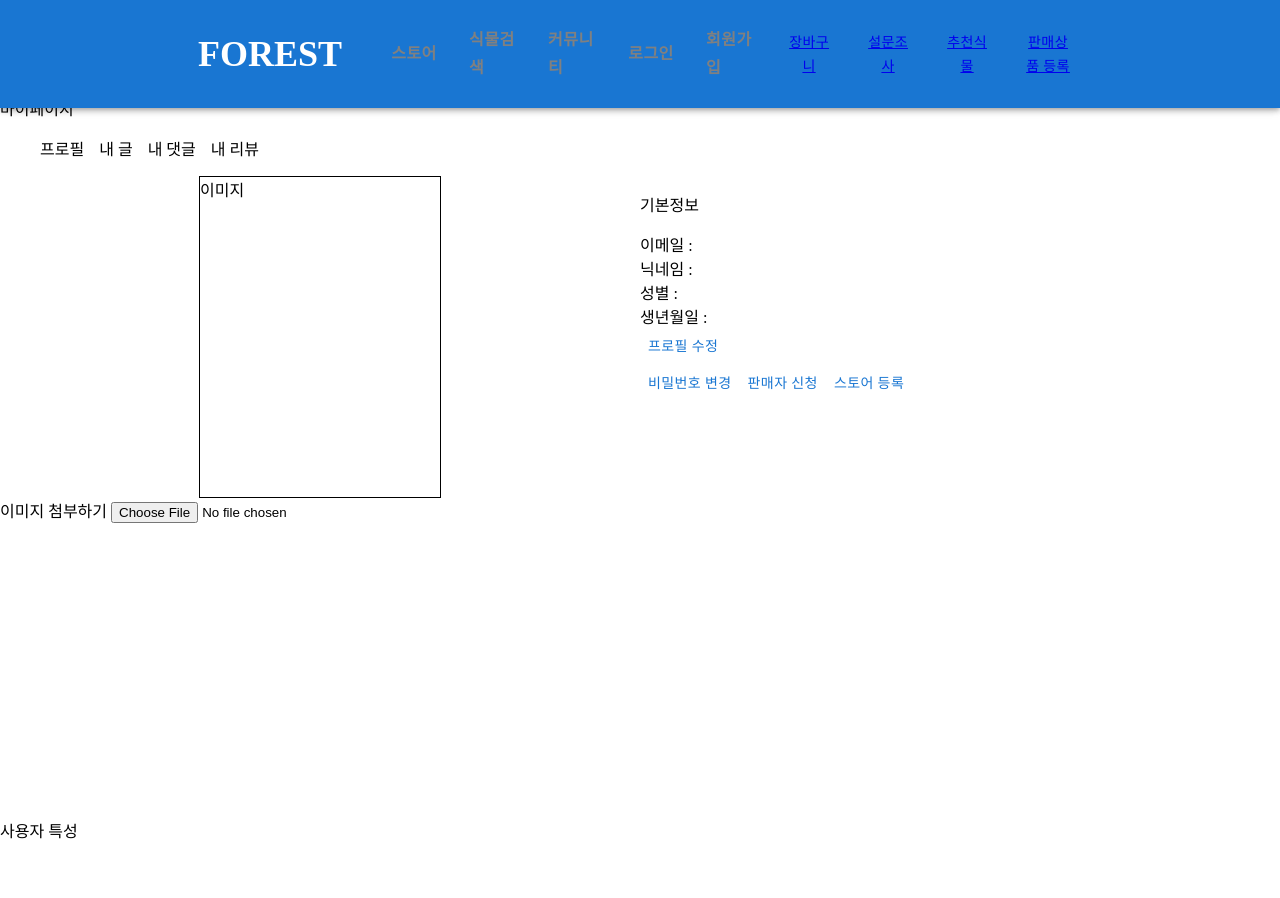
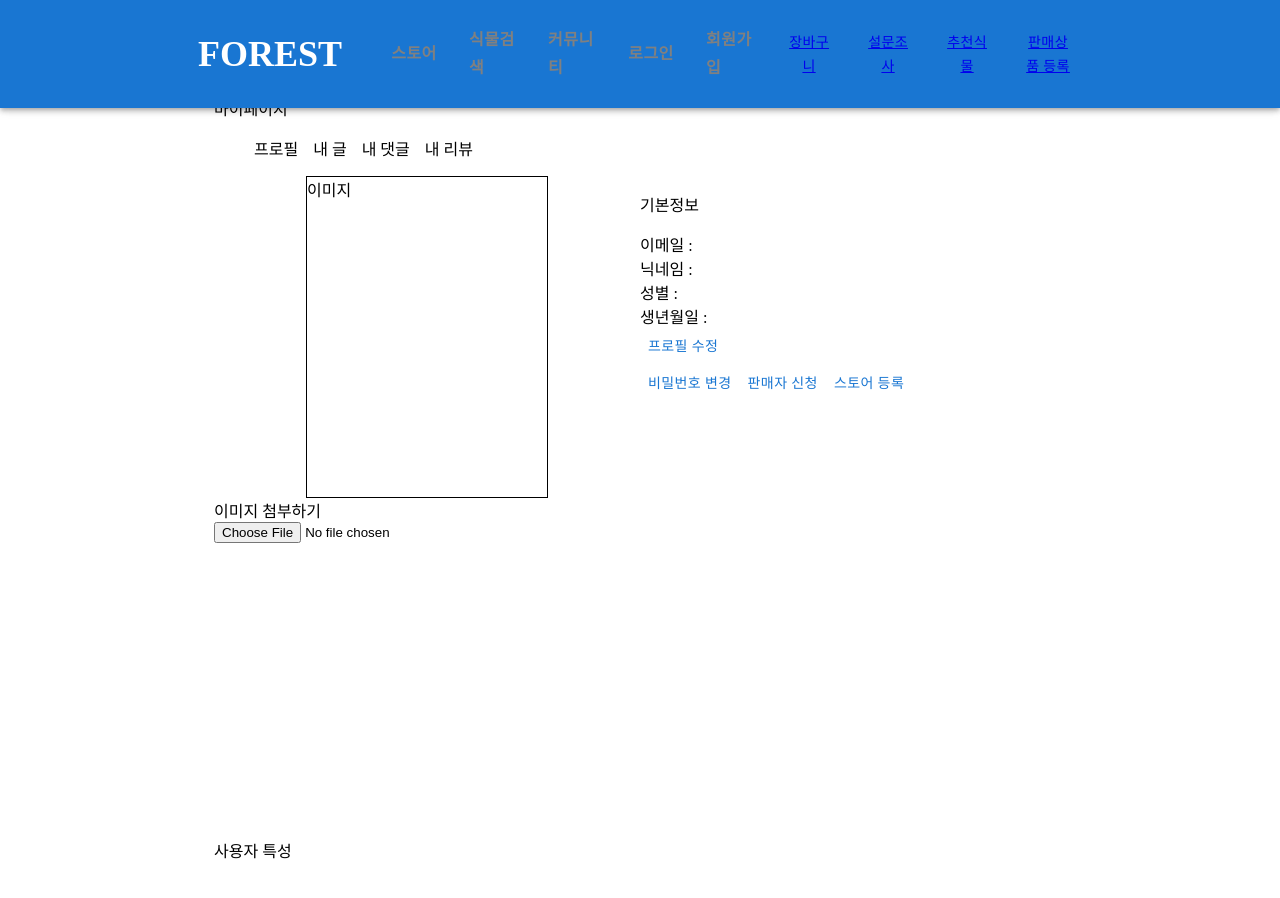
Before and after one commit to dohyung102/Forest, a React (Create React App) app in the folder frontend/: page /mypage in a window 1280 px wide. Shown: the top 898 px of the page. Built offline with nearby package versions, Linux system fonts and the light colour scheme; no server answers.

Commit message:
REFAC: modify max-width in mypage

```diff
--- a/frontend/src/components/pages/MyComments.js
+++ b/frontend/src/components/pages/MyComments.js
@@ -1,5 +1,5 @@
 import React, { useState, useEffect } from 'react';
-import { Grid } from '@mui/material';
+import { Grid, Container } from '@mui/material';
 import axios from 'axios';
 import { useNavigate } from 'react-router-dom';
 
@@ -32,6 +32,7 @@ const MyComments = () => {
   }, [])
 
   return (
+    <Container maxWidth='md'>
       <Grid container>
         <Grid item md={12}>
           <p className='mypage-title'>마이페이지</p>
@@ -55,6 +56,7 @@ const MyComments = () => {
           })}
         </div>
       </Grid>
+    </Container>
   );
 };
 
--- a/frontend/src/components/pages/MyReviews.js
+++ b/frontend/src/components/pages/MyReviews.js
@@ -1,7 +1,7 @@
 import React, { useState, useEffect } from 'react';
 import { useNavigate } from 'react-router-dom';
 import axios from 'axios';
-import { Grid } from '@mui/material';
+import { Grid, Container } from '@mui/material';
 
 import Mynav from '../layout/MypageNavigation'
 
@@ -32,6 +32,7 @@ const MyReviews = () => {
   }, [])
 
   return (
+    <Container maxWidth='md'>
       <Grid container>
         <Grid item md={12}>
           <p className='mypage-title'>마이페이지</p>
@@ -55,6 +56,7 @@ const MyReviews = () => {
           })}
         </div>
       </Grid>
+    </Container>
   );
 };
 
--- a/frontend/src/components/pages/Mypage.js
+++ b/frontend/src/components/pages/Mypage.js
@@ -1,7 +1,7 @@
 import React, { useState, useEffect } from 'react';
 import axios from 'axios';
 import { useNavigate } from 'react-router-dom';
-import { Button, Grid } from '@mui/material';
+import { Button, Container, Grid } from '@mui/material';
 
 import './Mypage.css'
 import Mynav from '../layout/MypageNavigation'
@@ -150,6 +150,7 @@ const Mypage = () => {
   }, [])
 
   return (
+    <Container maxWidth='md'>
       <Grid container>
         <Grid item md={12}>
           <p className='mypage-title'>마이페이지</p>
@@ -263,6 +264,7 @@ const Mypage = () => {
           <p>사용자 특성</p>
         </Grid>
       </Grid>
+    </Container>
   );
 };
 
--- a/frontend/src/components/pages/Myposts.js
+++ b/frontend/src/components/pages/Myposts.js
@@ -1,7 +1,7 @@
 import React, { useState, useEffect } from 'react';
 import { useNavigate } from 'react-router-dom';
 import axios from 'axios';
-import { Grid } from '@mui/material';
+import { Grid, Container } from '@mui/material';
 
 import Mynav from '../layout/MypageNavigation'
 
@@ -34,6 +34,7 @@ const MyPosts = () => {
   }, [])
 
   return (
+    <Container maxWidth='md'>
       <Grid container>
         <Grid item md={12}>
           <p className='mypage-title'>마이페이지</p>
@@ -57,6 +58,7 @@ const MyPosts = () => {
           })}
         </div>
       </Grid>
+    </Container>
   );
 };
 
```
Lines whose indentation alone changed are shown as unchanged.
